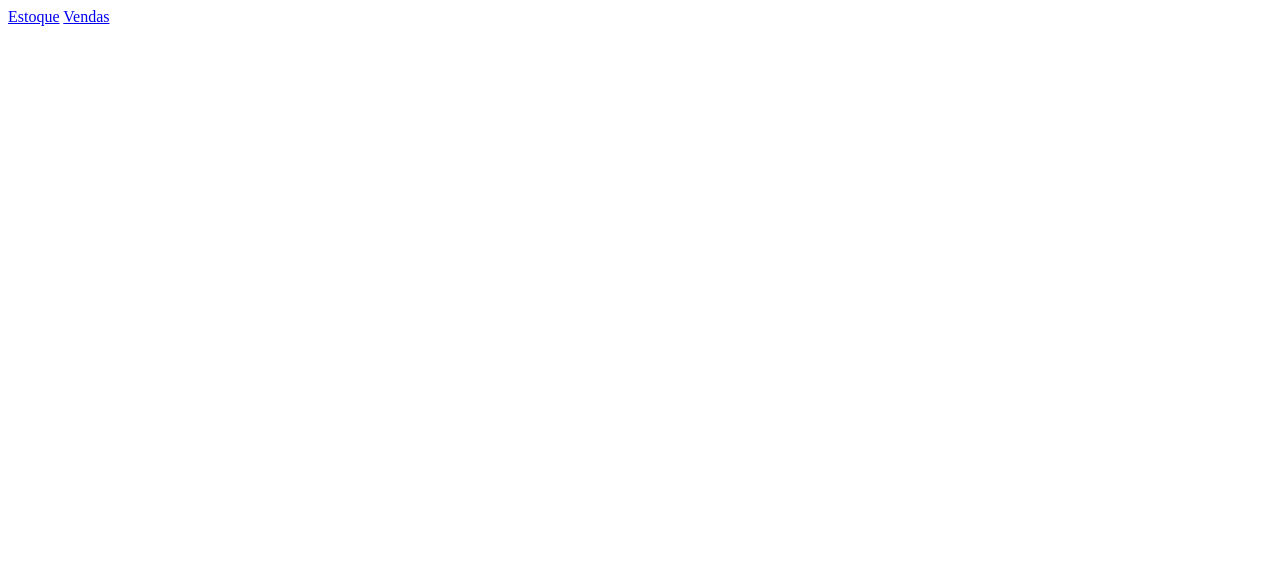
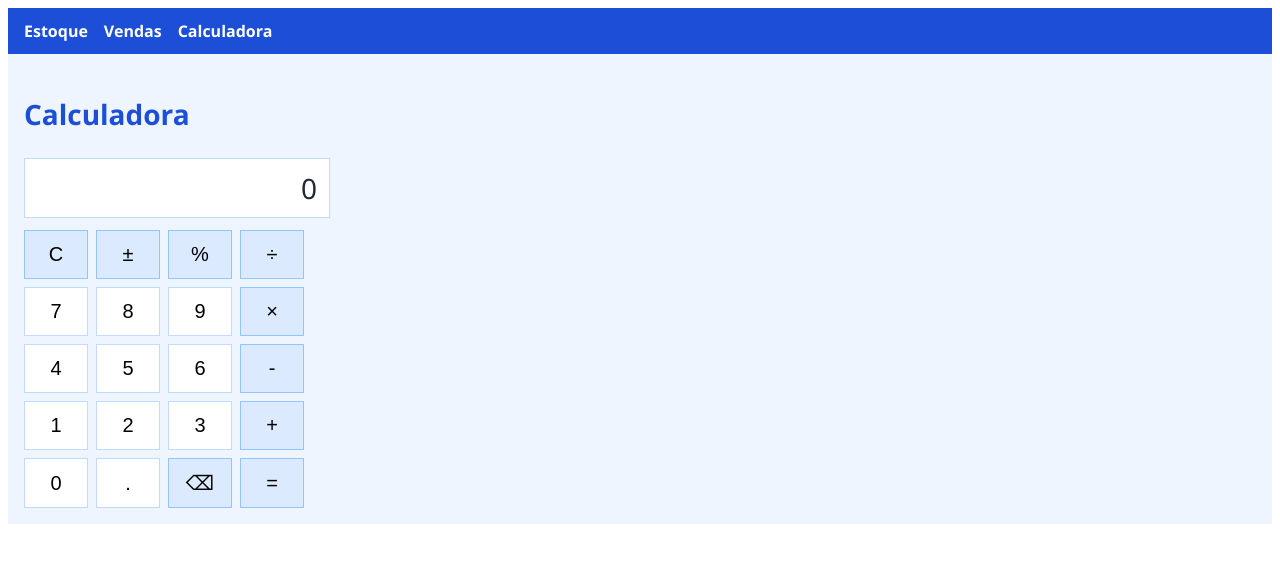
Before and after one commit to FlavioSilvaIA/squad-teste-ams, a React (Vite) app: page /calculadora in a window 1280 px wide. Before the commit this address had no page. Shown: the top 562 px of the page. Built offline with nearby package versions, Linux system fonts and the light colour scheme.

Commit message:
CH-000005: mudança no módulo APP
Chamado: CH-000005 (01a15a44-bc91-740d-a536-4a7a3b1e8512)
Módulo: APP
Importação do código: 01a15e48-1db8-72d9-9264-62aa44aea6d4
Arquivos do código: 3 (removidos: 0)

```diff
--- a/src/App.tsx
+++ b/src/App.tsx
@@ -1,17 +1,28 @@
 import { Link, Navigate, Route, Routes } from 'react-router-dom';
+import { CalculadoraPage } from './features/calculadora/CalculadoraPage';
+import { estilosNavbar } from './features/calculadora/estilos';
 import { EstoquePage } from './features/estoque/EstoquePage';
 import { VendasPage } from './features/vendas/VendasPage';
 
 export function App() {
   return (
     <>
-      <nav>
-        <Link to="/estoque">Estoque</Link> <Link to="/vendas">Vendas</Link>
+      <nav style={estilosNavbar.barra}>
+        <Link to="/estoque" style={estilosNavbar.link}>
+          Estoque
+        </Link>
+        <Link to="/vendas" style={estilosNavbar.link}>
+          Vendas
+        </Link>
+        <Link to="/calculadora" style={estilosNavbar.link}>
+          Calculadora
+        </Link>
       </nav>
       <Routes>
         <Route path="/" element={<Navigate to="/estoque" replace />} />
         <Route path="/estoque" element={<EstoquePage />} />
         <Route path="/vendas" element={<VendasPage />} />
+        <Route path="/calculadora" element={<CalculadoraPage />} />
       </Routes>
     </>
   );
--- /dev/null
+++ b/src/features/calculadora/CalculadoraPage.tsx
@@ -0,0 +1,169 @@
+import { useState } from 'react';
+import { estilos } from './estilos';
+
+type Operador = '+' | '-' | '×' | '÷';
+
+const OPERADORES: Operador[] = ['÷', '×', '-', '+'];
+
+function calcular(a: number, b: number, op: Operador): number | null {
+  switch (op) {
+    case '+':
+      return a + b;
+    case '-':
+      return a - b;
+    case '×':
+      return a * b;
+    case '÷':
+      return b === 0 ? null : a / b;
+  }
+}
+
+function formatar(n: number): string {
+  return String(Number(n.toPrecision(12)));
+}
+
+export function CalculadoraPage() {
+  const [visor, setVisor] = useState('0');
+  const [acumulado, setAcumulado] = useState<number | null>(null);
+  const [operador, setOperador] = useState<Operador | null>(null);
+  const [novoNumero, setNovoNumero] = useState(true);
+  const [erro, setErro] = useState(false);
+
+  const limpar = () => {
+    setVisor('0');
+    setAcumulado(null);
+    setOperador(null);
+    setNovoNumero(true);
+    setErro(false);
+  };
+
+  const digitar = (d: string) => {
+    if (erro) return;
+    if (novoNumero) {
+      setVisor(d);
+      setNovoNumero(false);
+    } else {
+      setVisor(visor === '0' ? d : visor + d);
+    }
+  };
+
+  const decimal = () => {
+    if (erro) return;
+    if (novoNumero) {
+      setVisor('0.');
+      setNovoNumero(false);
+    } else if (!visor.includes('.')) {
+      setVisor(visor + '.');
+    }
+  };
+
+  const apagar = () => {
+    if (erro || novoNumero) return;
+    const proximo = visor.length > 1 ? visor.slice(0, -1) : '0';
+    setVisor(proximo === '-' ? '0' : proximo);
+  };
+
+  const inverterSinal = () => {
+    if (erro || visor === '0') return;
+    setVisor(visor.startsWith('-') ? visor.slice(1) : '-' + visor);
+  };
+
+  const porcentagem = () => {
+    if (erro) return;
+    setVisor(formatar(Number(visor) / 100));
+    setNovoNumero(true);
+  };
+
+  const resolver = (): number | null | undefined => {
+    const atual = Number(visor);
+    if (acumulado === null || operador === null || novoNumero) return atual;
+    return calcular(acumulado, atual, operador);
+  };
+
+  const escolherOperador = (op: Operador) => {
+    if (erro) return;
+    const resultado = resolver();
+    if (resultado === null || resultado === undefined) {
+      setVisor('Erro');
+      setErro(true);
+      return;
+    }
+    setAcumulado(resultado);
+    setVisor(formatar(resultado));
+    setOperador(op);
+    setNovoNumero(true);
+  };
+
+  const igual = () => {
+    if (erro || operador === null || acumulado === null) return;
+    const resultado = resolver();
+    if (resultado === null || resultado === undefined) {
+      setVisor('Erro');
+      setErro(true);
+    } else {
+      setVisor(formatar(resultado));
+    }
+    setAcumulado(null);
+    setOperador(null);
+    setNovoNumero(true);
+  };
+
+  return (
+    <section style={estilos.secao}>
+      <h1 style={estilos.titulo}>Calculadora</h1>
+      <div style={estilos.visor} role="status" aria-label="Visor">
+        {visor}
+      </div>
+      <div style={estilos.grade}>
+        <button type="button" style={estilos.operador} onClick={limpar}>
+          C
+        </button>
+        <button type="button" style={estilos.operador} onClick={inverterSinal}>
+          ±
+        </button>
+        <button type="button" style={estilos.operador} onClick={porcentagem}>
+          %
+        </button>
+        <button type="button" style={estilos.operador} onClick={() => escolherOperador('÷')}>
+          ÷
+        </button>
+        {['7', '8', '9'].map((d) => (
+          <button key={d} type="button" style={estilos.tecla} onClick={() => digitar(d)}>
+            {d}
+          </button>
+        ))}
+        <button type="button" style={estilos.operador} onClick={() => escolherOperador('×')}>
+          ×
+        </button>
+        {['4', '5', '6'].map((d) => (
+          <button key={d} type="button" style={estilos.tecla} onClick={() => digitar(d)}>
+            {d}
+          </button>
+        ))}
+        <button type="button" style={estilos.operador} onClick={() => escolherOperador('-')}>
+          -
+        </button>
+        {['1', '2', '3'].map((d) => (
+          <button key={d} type="button" style={estilos.tecla} onClick={() => digitar(d)}>
+            {d}
+          </button>
+        ))}
+        <button type="button" style={estilos.operador} onClick={() => escolherOperador('+')}>
+          +
+        </button>
+        <button type="button" style={estilos.tecla} onClick={() => digitar('0')}>
+          0
+        </button>
+        <button type="button" style={estilos.tecla} onClick={decimal}>
+          .
+        </button>
+        <button type="button" style={estilos.operador} onClick={apagar}>
+          ⌫
+        </button>
+        <button type="button" style={estilos.operador} onClick={igual}>
+          =
+        </button>
+      </div>
+    </section>
+  );
+}
--- /dev/null
+++ b/src/features/calculadora/estilos.ts
@@ -0,0 +1,36 @@
+import type { CSSProperties } from 'react';
+
+export const estilosNavbar: Record<'barra' | 'link', CSSProperties> = {
+  barra: {
+    alignItems: 'center',
+    background: '#1d4ed8',
+    display: 'flex',
+    fontFamily: "'Segoe UI', Roboto, Helvetica, Arial, sans-serif",
+    gap: '16px',
+    padding: '12px 16px',
+  },
+  link: { color: '#ffffff', fontWeight: 600, textDecoration: 'none' },
+};
+
+export const estilos: Record<'secao' | 'titulo' | 'visor' | 'grade' | 'tecla' | 'operador', CSSProperties> = {
+  secao: {
+    background: '#eef5ff',
+    color: '#1f2937',
+    fontFamily: "'Segoe UI', Roboto, Helvetica, Arial, sans-serif",
+    fontSize: '16px',
+    lineHeight: 1.5,
+    padding: '16px',
+  },
+  titulo: { color: '#1d4ed8', fontSize: '28px', fontWeight: 600 },
+  visor: {
+    background: '#ffffff',
+    border: '1px solid #bfdbfe',
+    fontSize: '28px',
+    maxWidth: '280px',
+    padding: '8px 12px',
+    textAlign: 'right',
+  },
+  grade: { display: 'grid', gap: '8px', gridTemplateColumns: 'repeat(4, 64px)', marginTop: '12px' },
+  tecla: { background: '#ffffff', border: '1px solid #bfdbfe', fontSize: '20px', padding: '12px 0' },
+  operador: { background: '#dbeafe', border: '1px solid #93c5fd', fontSize: '20px', padding: '12px 0' },
+};
```
Also changed, not shown: .squad/tickets/CH-000005/impact.json (added), .squad/tickets/CH-000005/result.md (added), .squad/tickets/CH-000005/tolerances.json (added).
